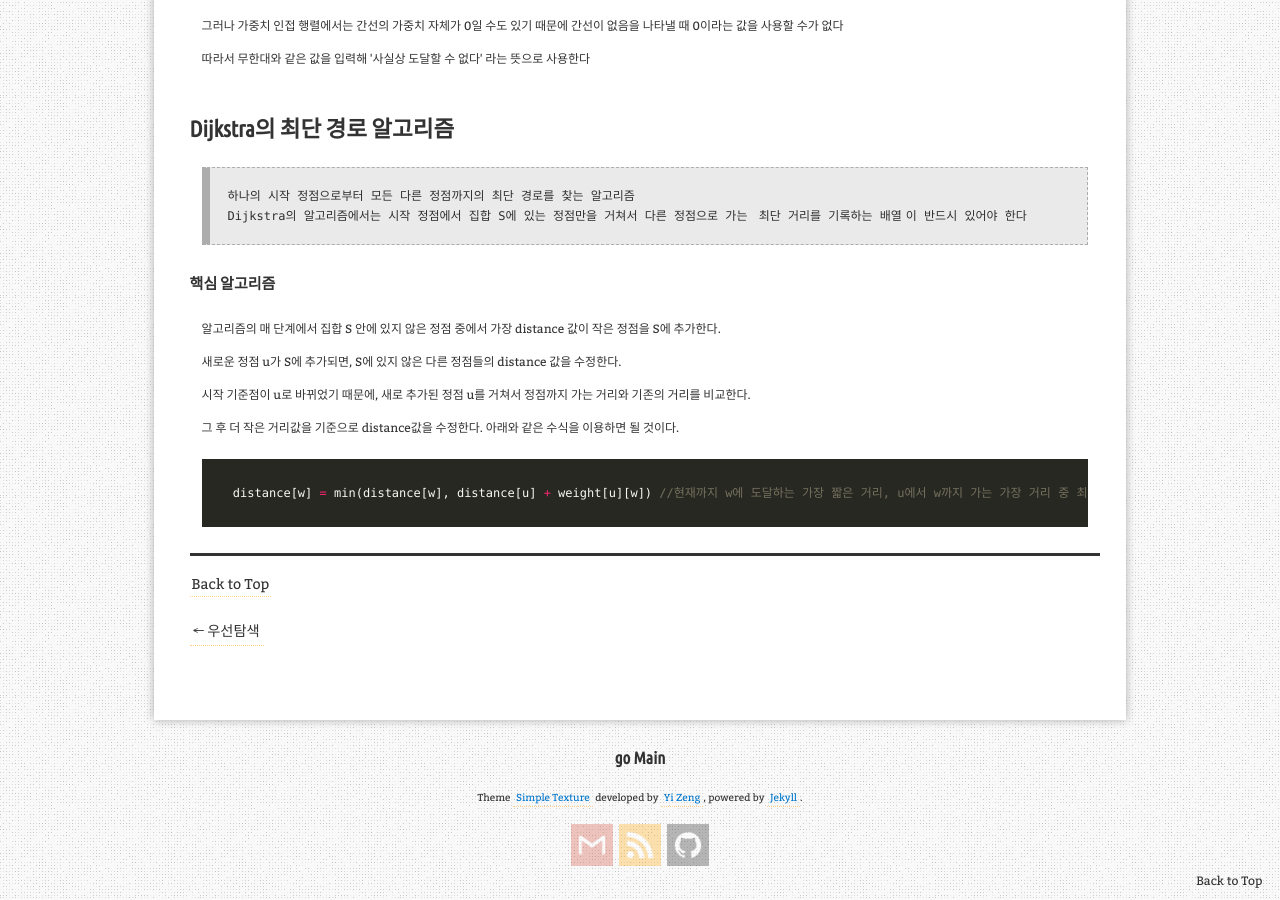
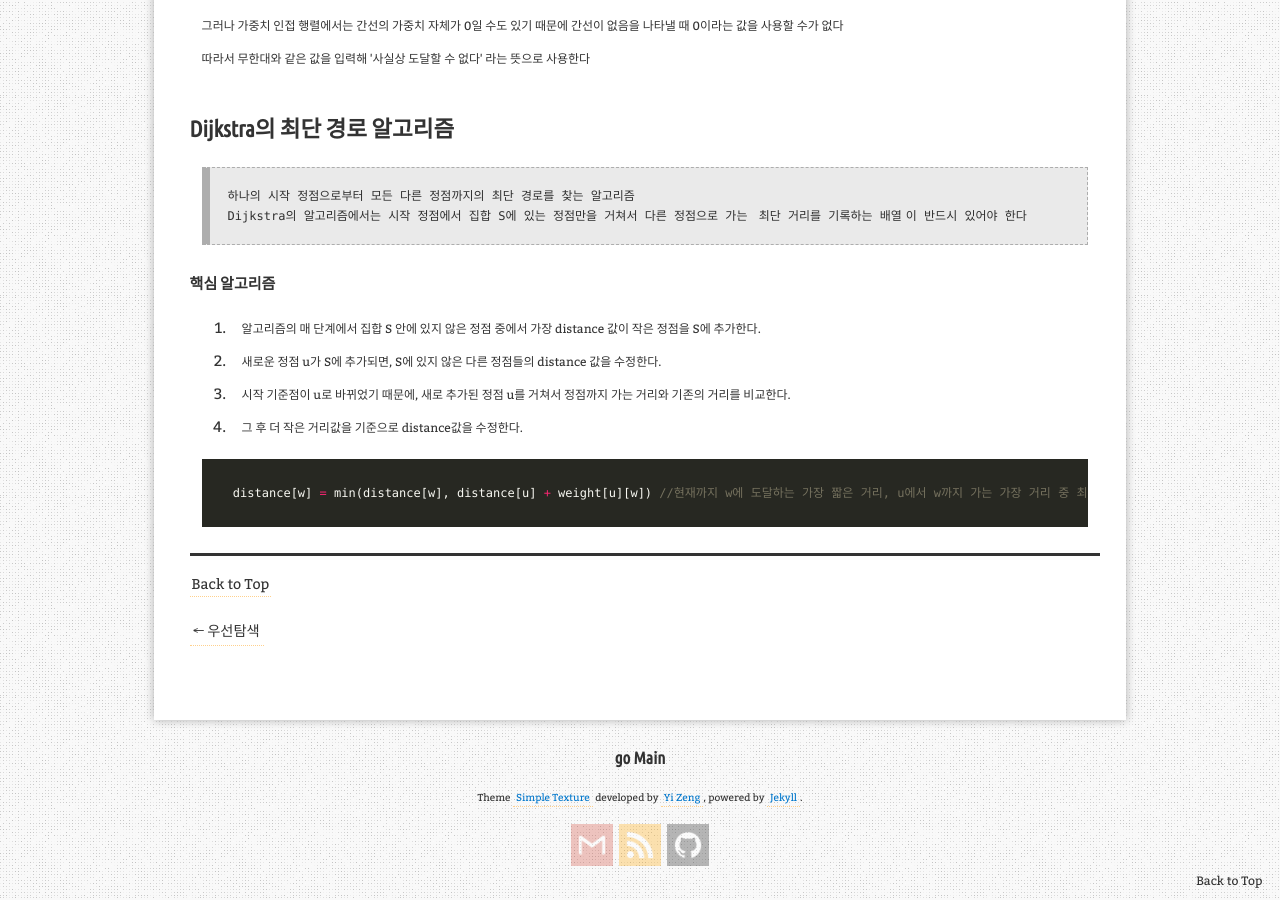
Before and after one commit to aristohyun/aristohyun.github.io, a Jekyll site: the page built from _posts/2020-07-30-ShortestPath.md, in a window 1280 px wide and 900 px high, scrolled down 703 px. Built offline with Jekyll 4.4.1, drawn with Linux system fonts in a browser that asks for light colours; comment, search, counter and statistics services are not loaded.

Commit message:
Update 2020-07-30-ShortestPath.md

```diff
--- a/_posts/2020-07-30-ShortestPath.md
+++ b/_posts/2020-07-30-ShortestPath.md
@@ -28,10 +28,10 @@ redirect_from:
 > Dijkstra의 알고리즘에서는 시작 정점에서 집합 S에 있는 정점만을 거쳐서 다른 정점으로 가는 `최단 거리를 기록하는 배열`이 반드시 있어야 한다
 
 #### 핵심 알고리즘
-<span class="margin"> 알고리즘의 매 단계에서 집합 S 안에 있지 않은 정점 중에서 가장 distance 값이 작은 정점을 S에 추가한다. </span>
-<span class="margin"> 새로운 정점 u가 S에 추가되면, S에 있지 않은 다른 정점들의 distance 값을 수정한다. </span>
-<span class="margin"> 시작 기준점이 u로 바뀌었기 때문에, 새로 추가된 정점 u를 거쳐서 정점까지 가는 거리와 기존의 거리를 비교한다.  </span>
-<span class="margin"> 그 후 더 작은 거리값을 기준으로 distance값을 수정한다. 아래와 같은 수식을 이용하면 될 것이다. </span>
+1. <span class="margin"> 알고리즘의 매 단계에서 집합 S 안에 있지 않은 정점 중에서 가장 distance 값이 작은 정점을 S에 추가한다. </span>
+2. <span class="margin"> 새로운 정점 u가 S에 추가되면, S에 있지 않은 다른 정점들의 distance 값을 수정한다. </span>
+3. <span class="margin"> 시작 기준점이 u로 바뀌었기 때문에, 새로 추가된 정점 u를 거쳐서 정점까지 가는 거리와 기존의 거리를 비교한다.  </span>
+4. <span class="margin"> 그 후 더 작은 거리값을 기준으로 distance값을 수정한다.</span>
 
 ~~~ c++
  distance[w] = min(distance[w], distance[u] + weight[u][w]) //현재까지 w에 도달하는 가장 짧은 거리, u에서 w까지 가는 가장 거리 중 최소치
```
